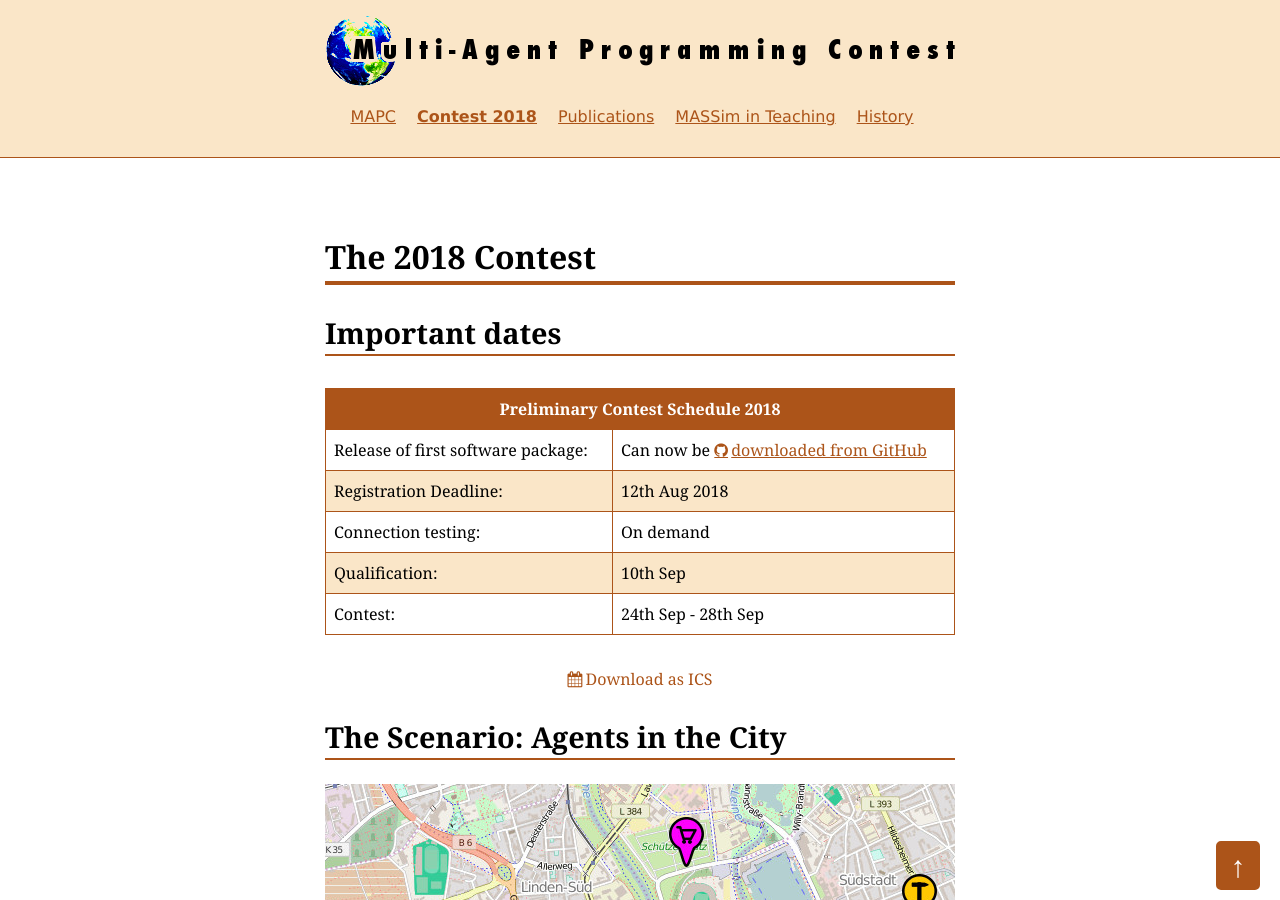
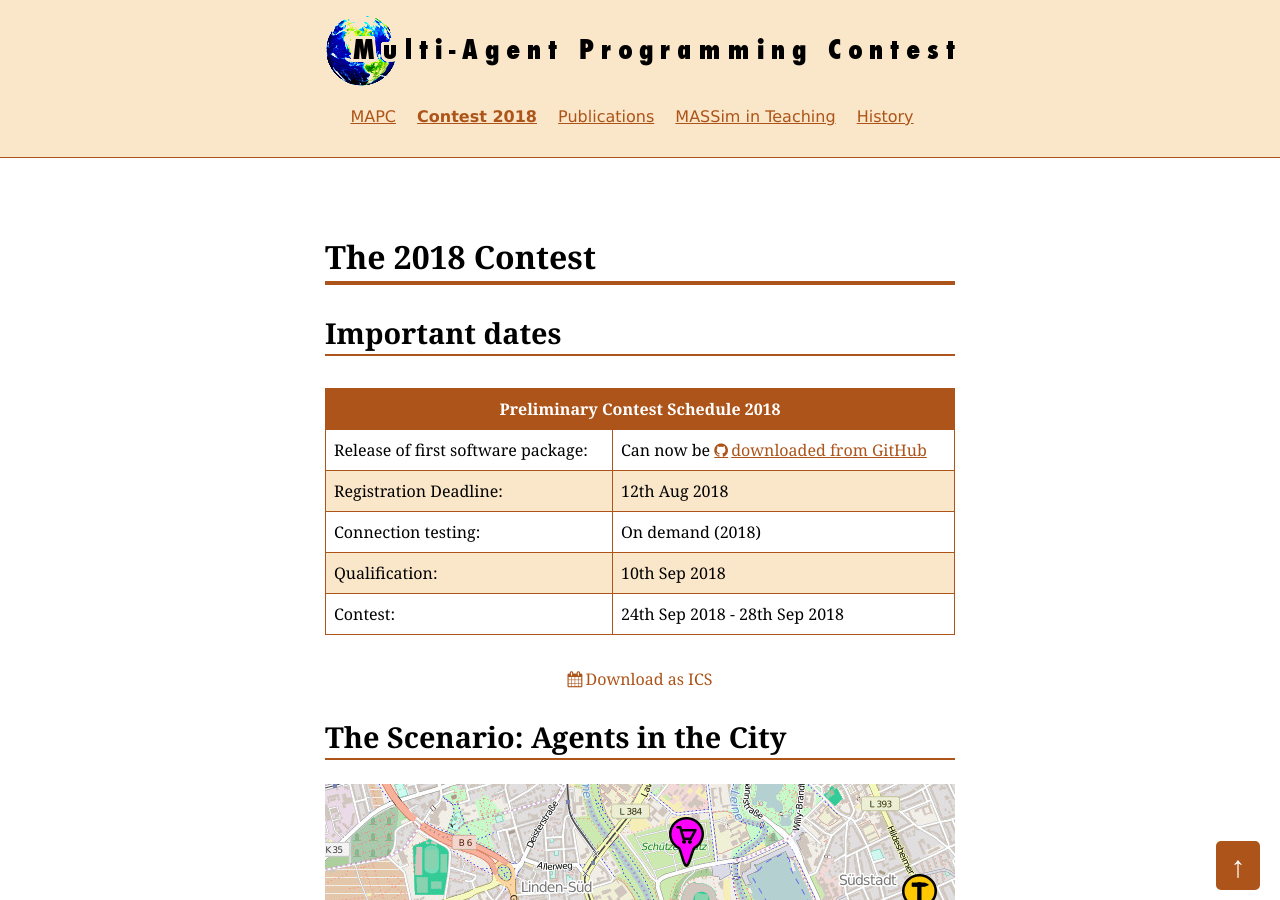
Before and after one commit to agentcontest/agentcontest.github.io, a Jekyll site: the page built from 2018/index.md, in a window 1280 px wide and 900 px high. Built offline with Jekyll 4.4.1, drawn with Linux system fonts in a browser that asks for light colours.

Commit message:
remove confusion

```diff
--- a/2018/_schedule.html
+++ b/2018/_schedule.html
@@ -15,15 +15,15 @@
     </tr>
     <tr>
       <td>Connection testing:</td>
-      <td>On demand</td>
+      <td>On demand (2018)</td>
     </tr>
     <tr>
       <td>Qualification:</td>
-      <td><time datetime="2018-09-10">10th Sep</time></td>
+      <td><time datetime="2018-09-10">10th Sep 2018</time></td>
     </tr>
     <tr>
       <td>Contest:</td>
-      <td><time datetime="2018-09-24">24th Sep</time> - <time datetime="2018-09-28">28th Sep</time></td>
+      <td><time datetime="2018-09-24">24th Sep 2018</time> - <time datetime="2018-09-28">28th Sep 2018</time></td>
     </tr>
   </tbody>
 </table>
```
